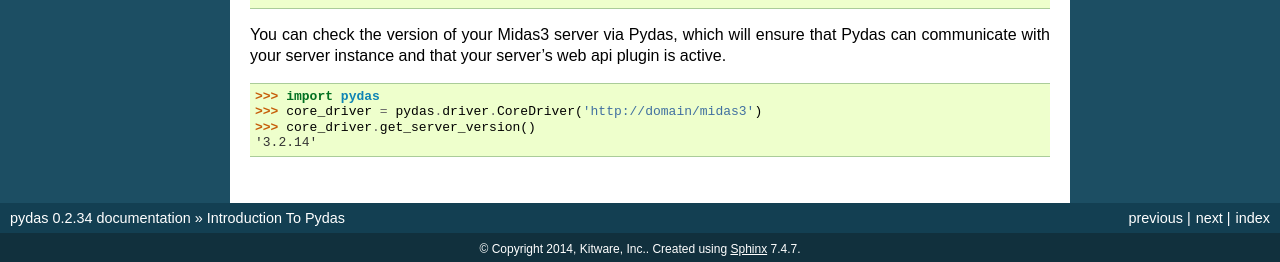
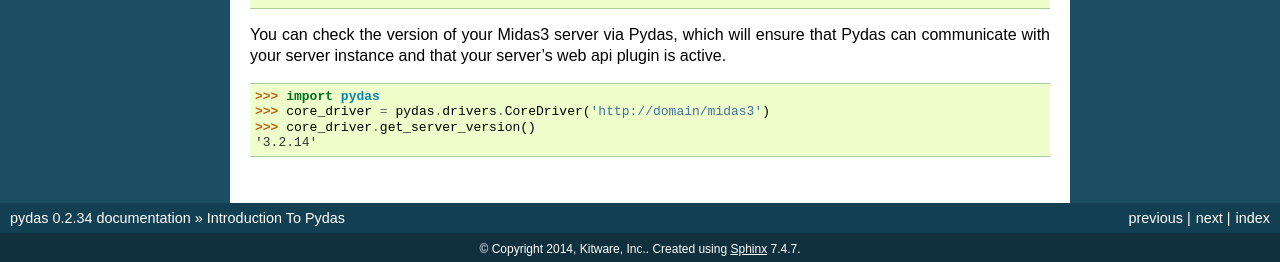
Before and after one commit to midasplatform/pydas, a Sphinx documentation site: the page built from docs/source/intro.rst, in a window 1280 px wide. Shown: the part 701-963 px from the top of the page. Built offline with Sphinx 7.4.7, drawn with Linux system fonts in a browser that asks for light colours.

Commit message:
Fixed typo in pydas.drivers example
"drivers" NOT "driver"

```diff
--- a/docs/source/intro.rst
+++ b/docs/source/intro.rst
@@ -51,6 +51,6 @@ Pydas can communicate with your server instance and that your server's web api p
 
 
 >>> import pydas
->>> core_driver = pydas.driver.CoreDriver('http://domain/midas3')
+>>> core_driver = pydas.drivers.CoreDriver('http://domain/midas3')
 >>> core_driver.get_server_version()
 '3.2.14'
```
